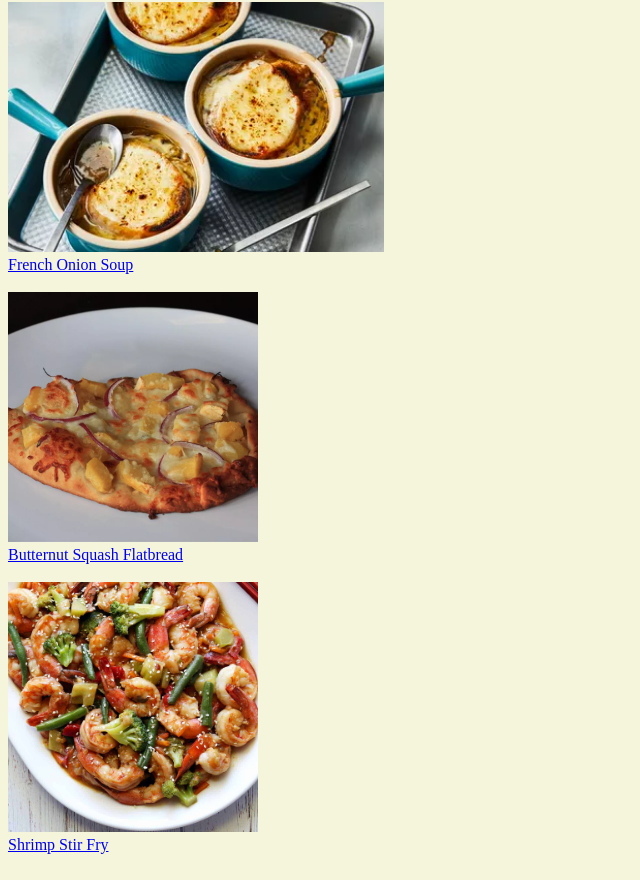
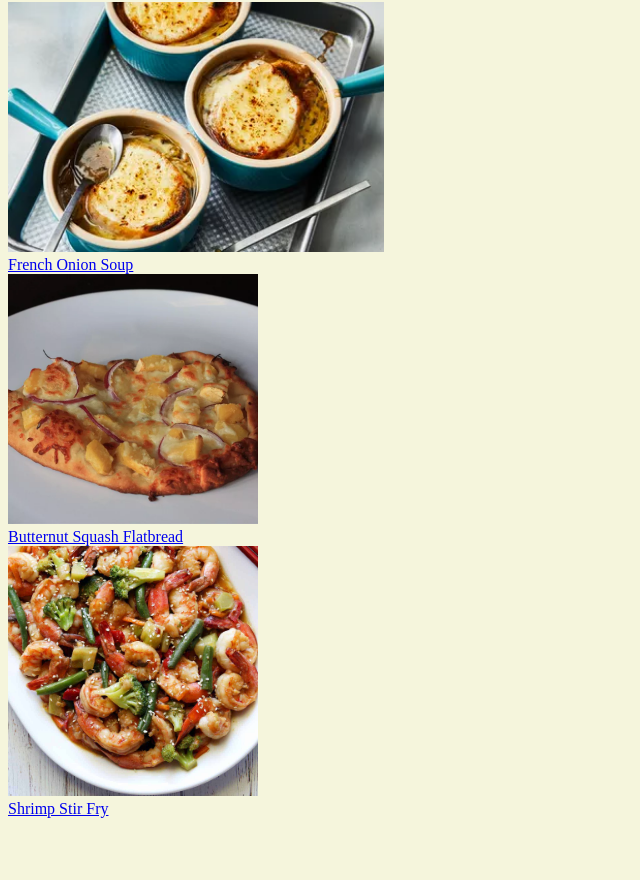
Before and after one commit to MLSelinger/odin-recipes, a plain HTML site: page index.html in a window 1280 px wide. Shown: the part 78-958 px from the top of the page, without its empty margins (0-640 px from the left). After the commit the page ends 904 px from the top, so only its background shows below. Drawn offline with Linux system fonts and the light colour scheme.

Commit message:
Removed <br> nested in <ul>. HTML checker now clear.

```diff
--- a/index.html
+++ b/index.html
@@ -9,9 +9,9 @@
 <body id="Home">
     <h1>Odin Recipes</h1>
         <ul id="nav">
-            <li><a href="recipes/french-onion.html"><img src="images/french-onion.jpg" alt="French Onion" height="250"><br>French Onion Soup</a></li><br>
-            <li><a href="recipes/squash.html"><img src="images/squash.jpg" alt="Butternut Squash Flatbread" height="250"><br>Butternut Squash Flatbread</a></li><br>
-            <li><a href="recipes/stir-fry.html"><img src="images/shrimp-stir-fry.jpg" alt="Shrimp Stir Fry" height="250"><br>Shrimp Stir Fry</a></li><br>
+            <li><a href="recipes/french-onion.html"><img src="images/french-onion.jpg" alt="French Onion" height="250"><br>French Onion Soup</a></li>
+            <li><a href="recipes/squash.html"><img src="images/squash.jpg" alt="Butternut Squash Flatbread" height="250"><br>Butternut Squash Flatbread</a></li>
+            <li><a href="recipes/stir-fry.html"><img src="images/shrimp-stir-fry.jpg" alt="Shrimp Stir Fry" height="250"><br>Shrimp Stir Fry</a></li>
 
         </ul>
 </body>
```
